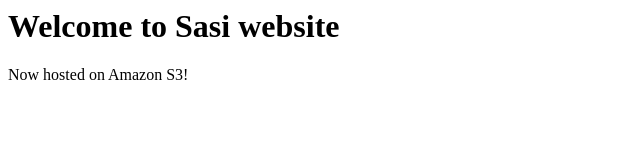
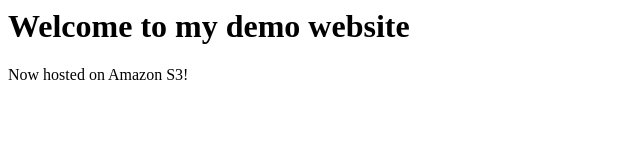
Before and after one commit to sasivarenan/demo, a plain HTML site: page index.html in a window 1280 px wide. Shown: the whole page, without its empty margins (0-640 px from the left). Drawn offline with Linux system fonts and the light colour scheme.

Commit message:
Update index.html

```diff
--- a/index.html
+++ b/index.html
@@ -3,7 +3,7 @@
     <title>My Website Home Page</title>
 </head>
 <body>
-  <h1>Welcome to Sasi website</h1>
+  <h1>Welcome to my demo website</h1>
   <p>Now hosted on Amazon S3!</p>
 </body>
 </html>
```
